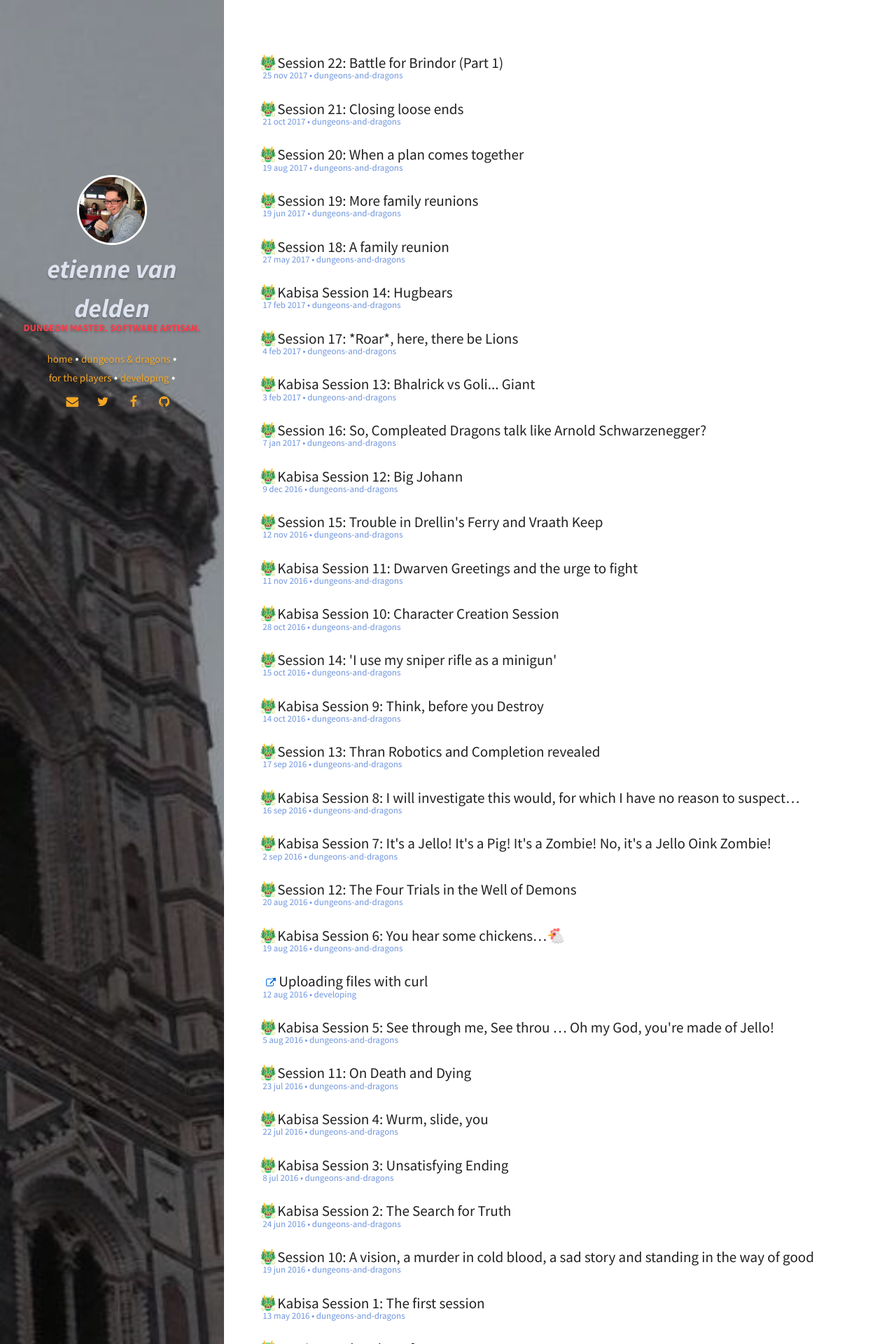
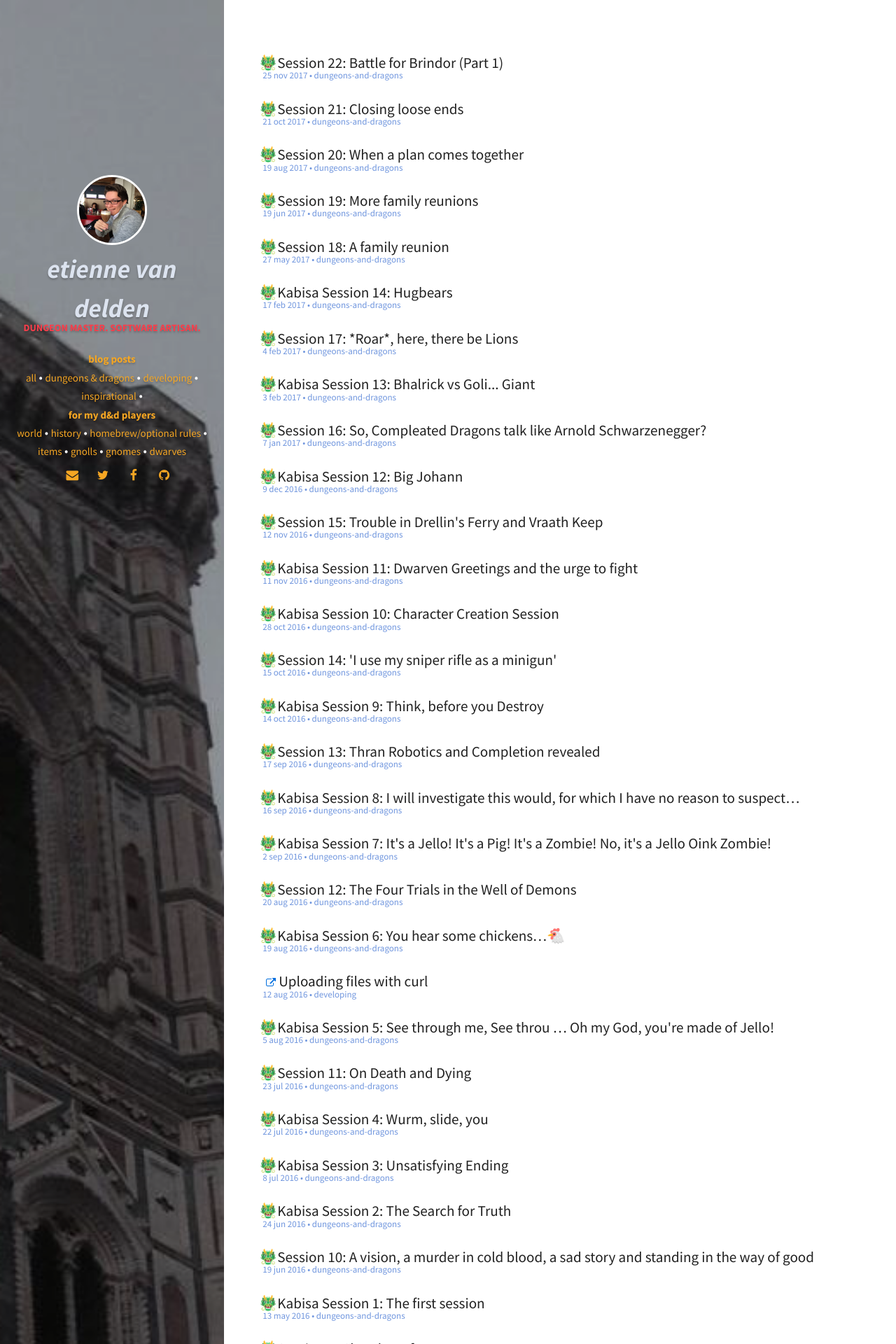
Before and after one commit to eirvandelden/eirvandelden.github.io, a Jekyll site: the page built from index.html, in a window 1280 px wide. Shown: the top 1920 px of the page at 70% size. Built offline with Jekyll 4.4.1, drawn with Linux system fonts in a browser that asks for light colours.

Commit message:
Add more links to sidebar for quicker access

```diff
--- a/_includes/sidebar.html
+++ b/_includes/sidebar.html
@@ -10,11 +10,41 @@
   <nav class="nav">
     <ul class="nav-list">
       <li class="nav-item">
-				<a href="/">Home</a><span> •</span>
+        <a><strong>Blog posts</strong><span><br /></span></a>
+      </li>
+    </ul>
+    <ul class="nav-list">
+      <li class="nav-item">
+          <a href="/developing/">all</a><span> •</span>
       </li>
       <li class="nav-item"><a href="/dnd/">Dungeons & Dragons</a><span> •</span></li>
-			<li class="nav-item"><a href="/for-the-players/">For the players</a><span> •</span></li>
       <li class="nav-item"><a href="/developing/">developing</a><span> •</span></li>
+      <li class="nav-item"><a href="/inspiration/">inspirational</a><span> •</span></li>
+      </li>
+    </ul>
+    <ul class="nav-list">
+      <li class="nav-item">
+          <a><strong>For my D&D players</strong><span><br /></span></a>
+        </li>
+    </ul>
+  </nav>
+  <nav class="nav">
+      <ul class="nav-list">
+        <li class="nav-item">
+          <a href="/for-the-players/world-of-deneki">World</a><span> •</span>
+        </li>
+        <li class="nav-item">
+          <a href="/for-the-players/history-of-deneki">History</a><span> •</span>
+        </li>
+        <li class="nav-item">
+          <a href="/for-the-players/homebrew-rules">Homebrew/Optional Rules</a><span> •</span>
+        </li>
+        <li class="nav-item">
+          <a href="/for-the-players/items">Items</a><span> •</span>
+        </li>
+        <li class="nav-item"><a href="/for-the-players/gnolls">Gnolls</a><span> •</span></li>
+        <li class="nav-item"><a href="/for-the-players/gnomes">Gnomes</a><span> •</span></li>
+        <li class="nav-item"><a href="/for-the-players/dwarves">Dwarves</a></li>
         </li>
       </ul>
     </nav>
```
Lines whose indentation alone changed are shown as unchanged.
